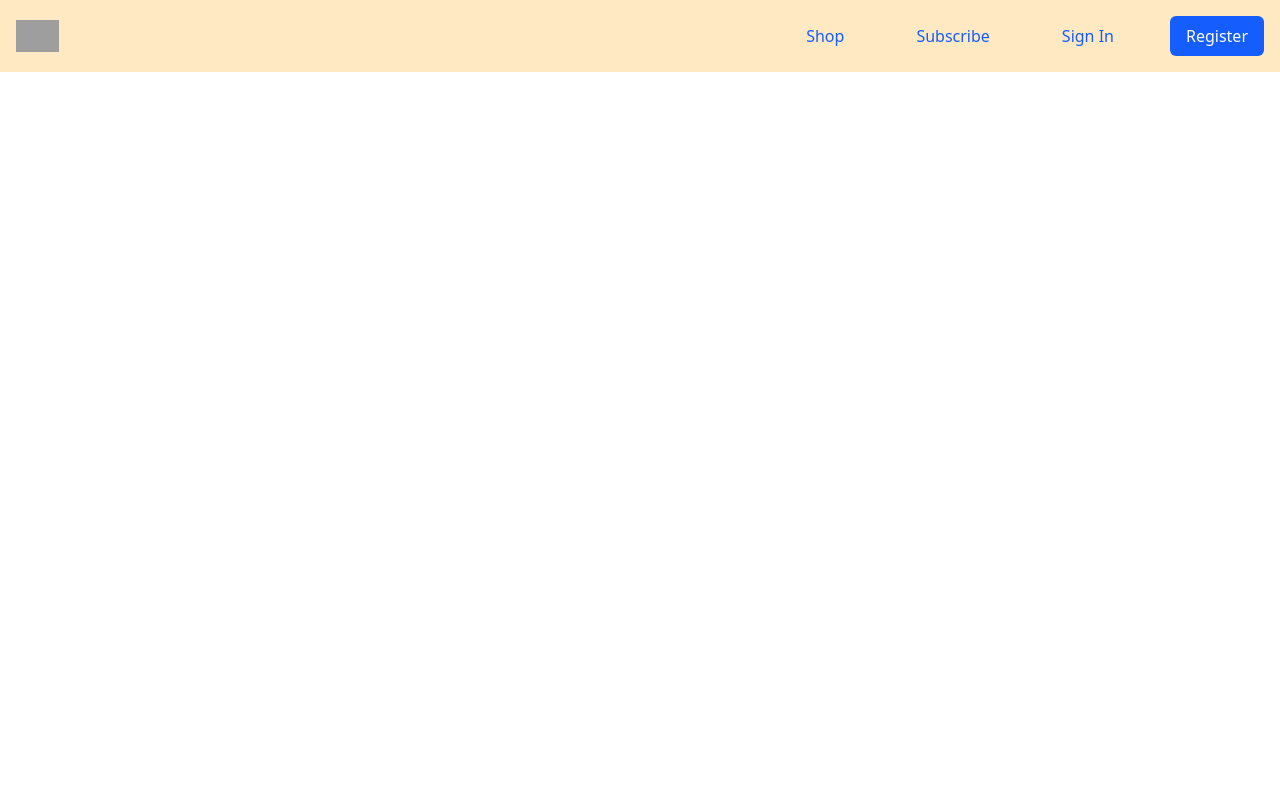
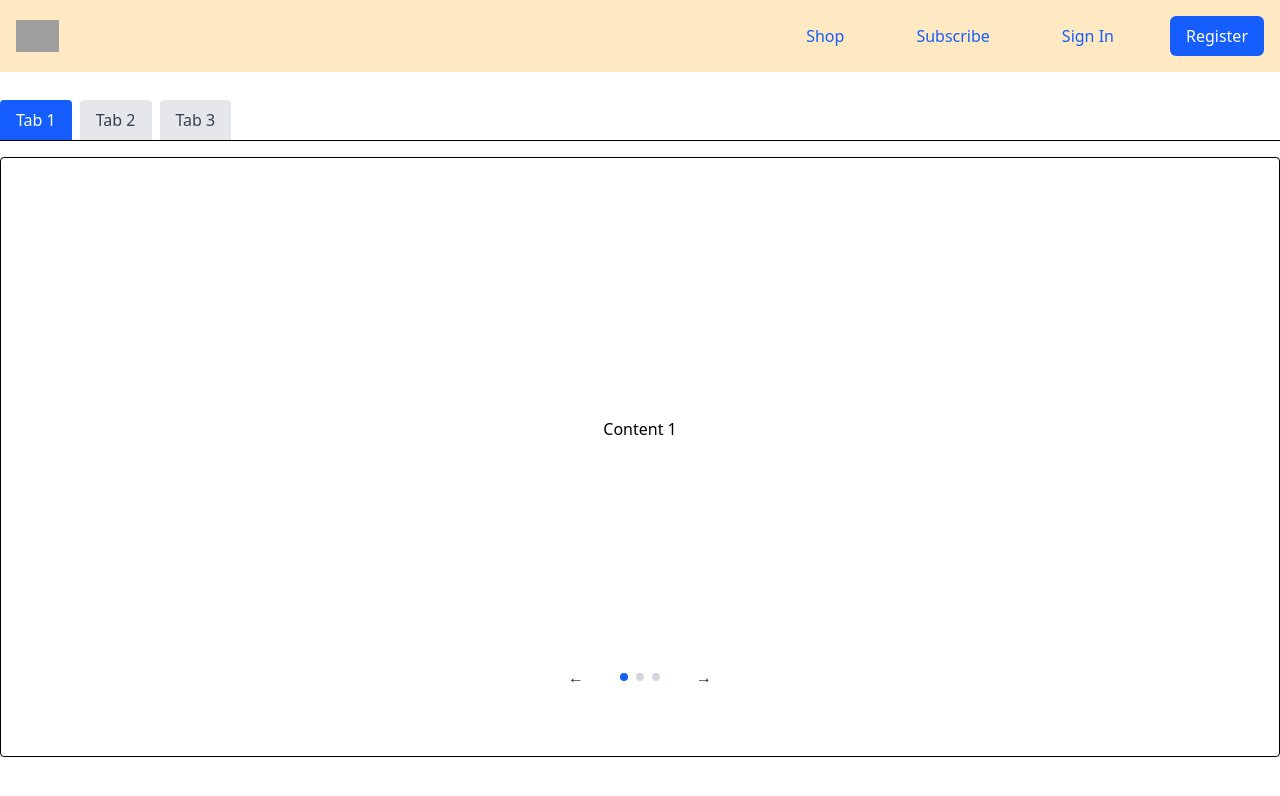
Before and after one commit to devsq12395/empty-react-vite-template, a React (Vite) app: page / in a window 1280 px wide. Shown: the top 796 px of the page. Built offline with nearby package versions, Linux system fonts and the light colour scheme; grey boxes are pictures that could not be loaded.

Commit message:
added tab div and pagination box

```diff
--- a/package.json
+++ b/package.json
@@ -15,6 +15,7 @@
     "autoprefixer": "^10.4.21",
     "class-variance-authority": "^0.7.1",
     "clsx": "^2.1.1",
+    "framer-motion": "^12.12.1",
     "react": "^19.0.0",
     "react-dom": "^19.1.0",
     "react-router-dom": "^7.5.1",
--- a/src/App.tsx
+++ b/src/App.tsx
@@ -3,12 +3,12 @@ import ContextProviders from './contexts/ContextProviders';
 import GlobalScript from './components/common/GlobalScript';
 import './index.css';
 
-import Home from './routes/Home';
+import Sample from './routes/Sample';
 
 function AppRoutes() {
   return (
     <Routes>
-      <Route path="/" element={<Home />} />
+      <Route path="/" element={<Sample />} />
     </Routes>
   );
 }
--- a/src/components/common/custom-elements/Button.tsx
+++ b/src/components/common/custom-elements/Button.tsx
@@ -4,7 +4,7 @@ import clsx from "clsx";
 
 // Tailwind base + variants using class-variance-authority
 const buttonVariants = cva(
-  "inline-flex items-center justify-center rounded-md font-medium transition-colors focus:outline-none focus:ring-2 focus:ring-offset-2 disabled:opacity-50 disabled:pointer-events-none",
+  "inline-flex items-center justify-center rounded-md font-medium transition-colors cursor-pointer disabled:opacity-50 disabled:pointer-events-none",
   {
     variants: {
       variant: {
--- /dev/null
+++ b/src/components/common/custom-elements/PaginationBox.tsx
@@ -0,0 +1,79 @@
+import React, { useState } from 'react';
+import { motion, AnimatePresence } from 'framer-motion';
+import Button from './Button';
+
+interface PaginationBoxProps {
+  children: React.ReactNode[];
+}
+
+const PaginationBox: React.FC<PaginationBoxProps> = ({ children }) => {
+  const [currentPage, setCurrentPage] = useState(0);
+  const [direction, setDirection] = useState(0);
+  const totalPages = children.length;
+
+  const handlePrevious = () => {
+    setDirection(-1);
+    setCurrentPage((prevPage) => (prevPage > 0 ? prevPage - 1 : prevPage));
+  };
+
+  const handleNext = () => {
+    setDirection(1);
+    setCurrentPage((prevPage) => (prevPage < totalPages - 1 ? prevPage + 1 : prevPage));
+  };
+
+  const variants = {
+    center: {
+      x: 0,
+      opacity: 1
+    },
+    exit: (direction: number) => ({
+      x: direction < 0 ? 100 : -100,
+      opacity: 0
+    })
+  };
+
+  return (
+    <div className="w-full h-full flex flex-col items-center justify-center gap-4 overflow-hidden">
+      <div className="min-h-[75%] flex flex-col items-center justify-center overflow-hidden">
+        <AnimatePresence initial={false} custom={direction} mode="wait">
+          <motion.div
+            key={currentPage}
+            custom={direction}
+            variants={variants}
+            initial={{ x: direction > 0 ? 100 : -100, opacity: 0 }}
+            animate="center"
+            exit="exit"
+            transition={{ duration: 0.5 }}
+          >
+            {children[currentPage]}
+          </motion.div>
+        </AnimatePresence>
+      </div>
+      <div className="flex justify-center items-center gap-4">
+        <Button
+          type="button"
+          variant="ghost"
+          size="md"
+          onClick={handlePrevious}
+        >
+          ←
+        </Button>
+        <div className="flex">
+          {children.map((_, index) => (
+            <span key={index} className={`w-2 h-2 mx-1 rounded-full ${index === currentPage ? 'bg-blue-600' : 'bg-gray-300'}`}></span>
+          ))}
+        </div>
+        <Button
+          type="button"
+          variant="ghost"
+          size="md"
+          onClick={handleNext}
+        >
+          →
+        </Button>
+      </div>
+    </div>
+  );
+};
+
+export default PaginationBox;
--- /dev/null
+++ b/src/components/common/custom-elements/TabDiv.tsx
@@ -0,0 +1,45 @@
+import React, { useState, ReactElement, Children, isValidElement } from 'react';
+
+interface TabDivProps {
+  children: React.ReactNode;
+}
+
+const TabDiv: React.FC<TabDivProps> = ({ children }) => {
+  const validChildren = Children.toArray(children).filter(isValidElement) as ReactElement[];
+  const [activeIndex, setActiveIndex] = useState(0);
+
+  const labels = validChildren.map((child, index) => {
+    const label = (child.props as { 'data-label': string })['data-label'] || `Tab ${index + 1}`;
+    return label;
+  });
+
+  return (
+    <div className="flex flex-col max-h-full overflow-y-hidden">
+      {/* Tab Buttons */}
+      <div className="flex space-x-2 border-b mb-4">
+        {labels.map((label, index) => (
+          <button
+            key={index}
+            onClick={() => setActiveIndex(index)}
+            className={`px-4 py-2 rounded-t cursor-pointer ${
+              index === activeIndex
+                ? 'bg-blue-600 text-white'
+                : 'bg-gray-200 text-gray-700 hover:bg-gray-300'
+            }`}
+          >
+            {label}
+          </button>
+        ))}
+      </div>
+
+      {/* Active Tab Content */}
+      <div className="flex p-4 h-[600px] max-h-[600px] border rounded bg-white shadow overflow-y-auto divide-gray-300">
+        <div className="flex-1">
+          {validChildren[activeIndex]}
+        </div>
+      </div>
+    </div>
+  );
+};
+
+export default TabDiv;
--- a/src/routes/Home.tsx
+++ /dev/null
@@ -1,11 +0,0 @@
-import React from "react";
-
-import Header from "../components/header/Header";
-
-const Home: React.FC = () => {
-  return <>
-    <Header />
-  </>
-};
-
-export default Home;
--- /dev/null
+++ b/src/routes/Sample.tsx
@@ -0,0 +1,27 @@
+import React from "react";
+
+import Header from "../components/header/Header";
+
+import TabDiv from "../components/common/custom-elements/TabDiv";
+import PaginationBox from "../components/common/custom-elements/PaginationBox";
+
+const Sample: React.FC = () => {
+  return <>
+    <Header />
+    <div className="mt-25">
+      <TabDiv>
+        <div data-label="Tab 1" className="h-full">
+          <PaginationBox>
+            <div>Content 1</div>
+            <div>Content 2</div>
+            <div>Content 3</div>
+          </PaginationBox>
+        </div>
+        <div data-label="Tab 2">Content 2</div>
+        <div data-label="Tab 3">Content 3</div>
+      </TabDiv>
+    </div>
+  </>
+};
+
+export default Sample;
```
Also changed, not shown: 1 other file (tests, documents, lock files or other folders).
